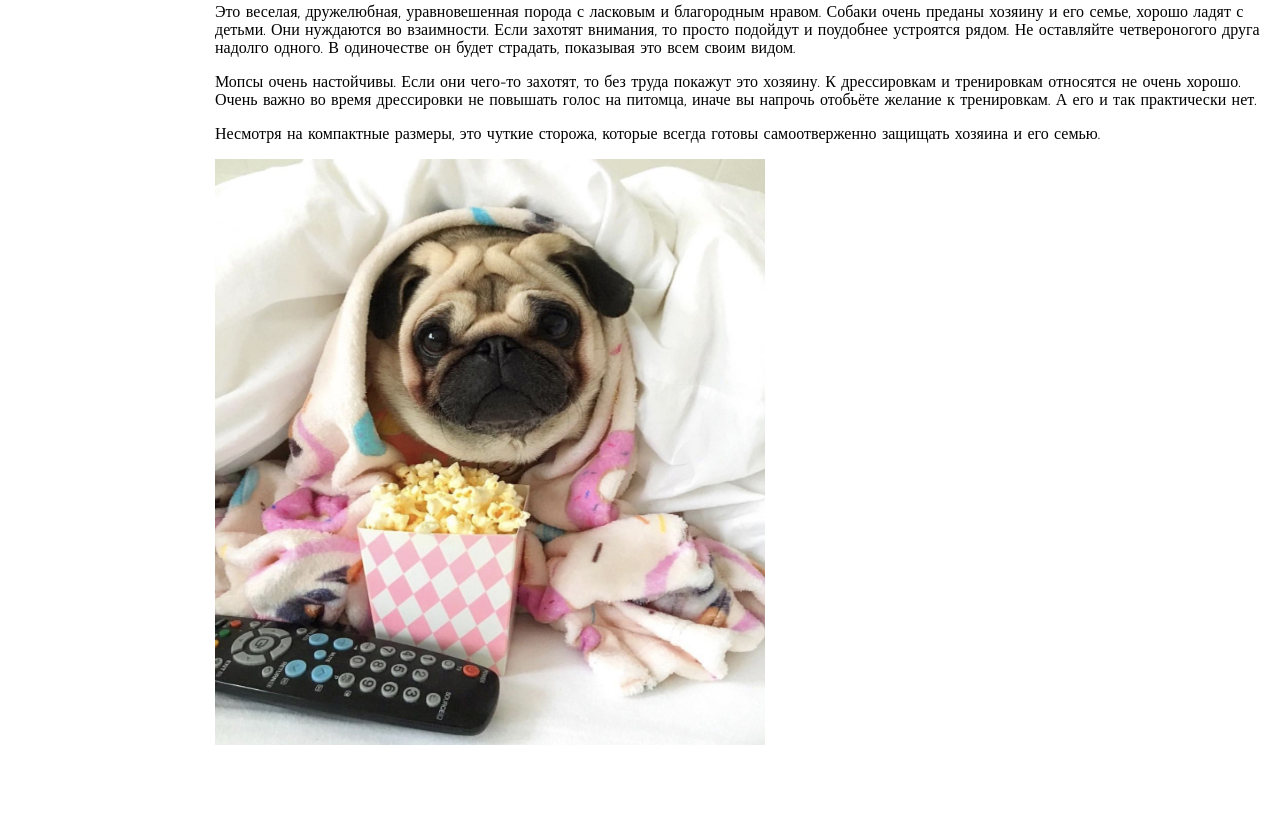
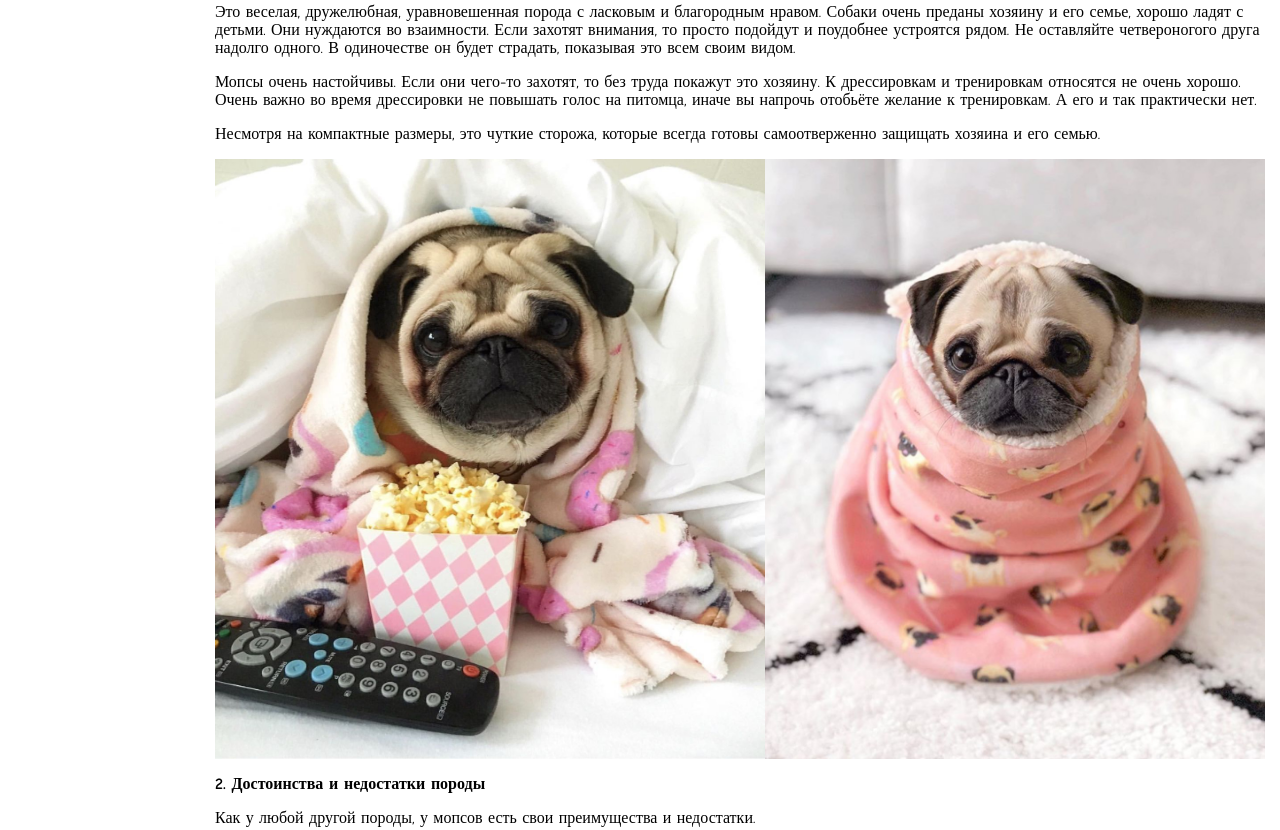
Before and after one commit to MissIia/Dogs, a plain HTML site: page mops.html in a window 1280 px wide. Shown: the part 780-1610 px from the top of the page. Drawn offline with Linux system fonts and the light colour scheme.

Commit message:
Update mops.html

```diff
--- a/mops.html
+++ b/mops.html
@@ -20,7 +20,7 @@
 <p><font face="Comic Sans MS" size="3" color="Black">Это веселая, дружелюбная, уравновешенная порода с ласковым и благородным нравом. Собаки очень преданы хозяину и его семье, хорошо ладят с детьми. Они нуждаются во взаимности. Если захотят внимания, то просто подойдут и поудобнее устроятся рядом. Не оставляйте четвероногого друга надолго одного. В одиночестве он будет страдать, показывая это всем своим видом.</font></p>
 <p><font face="Comic Sans MS" size="3" color="Black">Мопсы очень настойчивы. Если они чего-то захотят, то без труда покажут это хозяину. К дрессировкам и тренировкам относятся не очень хорошо. Очень важно во время дрессировки не повышать голос на питомца, иначе вы напрочь отобьёте желание к тренировкам. А его и так практически нет.</font></p>
 <p><font face="Comic Sans MS" size="3" color="Black">Несмотря на компактные размеры, это чуткие сторожа, которые всегда готовы самоотверженно защищать хозяина и его семью.</font></p>
-<p align=left><img src="mops2.jpg" width="550" height="600"><img src="mops4.jpg" width="550" height="600">
+<p align=left><img src="mops2.jpg" width="550" height="600"><align=left><img src="mops4.jpg" width="500" height="600">
 <p><font face="Comic Sans MS" size="3" color="Black"><b>2. Достоинства и недостатки породы</b>
 <p><font face="Comic Sans MS" size="3" color="Black">Как у любой другой породы, у мопсов есть свои преимущества и недостатки.</font></p>
 <table border=2 hspace=3 cellpadding=5 width=100%>
```
